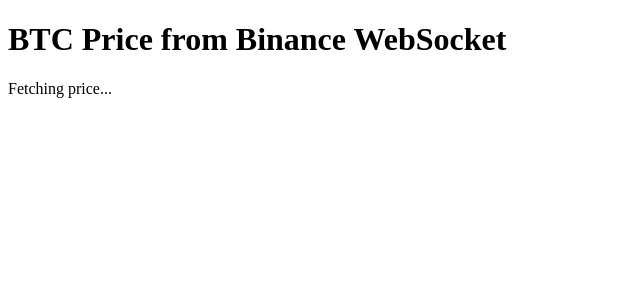
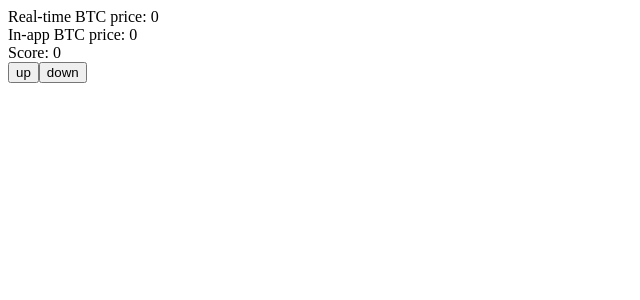
Before and after one commit to peeppirnpuu/epilot-coding-assignment, a Next.js app: page / in a window 1280 px wide. Shown: the top 300 px of the page, without its empty margins (0-640 px from the left). Built offline with nearby package versions, Linux system fonts and the light colour scheme; no server answers.

Commit message:
Implement core logic

```diff
--- /dev/null
+++ b/src/app/api/btc-update/route.ts
@@ -0,0 +1,21 @@
+export async function GET() {
+  // Delay the response by 2 seconds
+  await new Promise((resolve) => setTimeout(resolve, 2000));
+
+  // Fetch the BTC price from the external API
+  const response = await fetch(
+    "https://api.binance.com/api/v3/ticker/price?symbol=BTCUSDT"
+  );
+  const data = await response.json();
+
+  // Extract the USD price of BTC
+  const btcPrice = data.price;
+
+  // Return the response as JSON
+  return new Response(btcPrice, {
+    status: 200,
+    headers: {
+      "Content-Type": "application/json",
+    },
+  });
+}
--- /dev/null
+++ b/src/app/api/btc/route.ts
@@ -0,0 +1,18 @@
+export async function GET() {
+  // Fetch the BTC price from the external API
+  const response = await fetch(
+    "https://api.binance.com/api/v3/ticker/price?symbol=BTCUSDT"
+  );
+  const data = await response.json();
+
+  // Extract the USD price of BTC
+  const btcPrice = data.price;
+
+  // Return the response as JSON
+  return new Response(btcPrice, {
+    status: 200,
+    headers: {
+      "Content-Type": "application/json",
+    },
+  });
+}
--- a/src/app/page.tsx
+++ b/src/app/page.tsx
@@ -1,28 +1,79 @@
 "use client";
 
-import React, { useEffect, useState } from "react";
+import { useEffect, useState, useTransition } from "react";
 
-const BinanceWebSocket = () => {
+import { useCryptoWebSocket } from "../hooks/useCryptoWebSocket";
+
+type Prediction = undefined | "up" | "down";
+
+export default function Home() {
+  const btcRealtimePrice = useCryptoWebSocket();
   const [btcPrice, setBtcPrice] = useState<number>(0);
+  const [score, setScore] = useState<number>(0);
+  const [isPending, startTransition] = useTransition();
 
   useEffect(() => {
-    // Subscribe to stream of trades to get real-time overview of the BTC price in USD
-    const ws = new WebSocket("wss://stream.binance.com:9443/ws/btcusdt@trade");
+    const fetchInitialData = async () => {
+      const btcPrice = await fetch("/api/btc").then((response) =>
+        response.json()
+      );
 
-    ws.onmessage = (event) => {
-      const data = JSON.parse(event.data);
-      setBtcPrice(parseFloat(data.p)); // p is the price in the trade message
+      setBtcPrice(btcPrice);
     };
 
-    return () => ws.close();
+    fetchInitialData();
   }, []);
 
+  const validatePrediction = (
+    prediction: Prediction,
+    btcPrice: number,
+    newBtcPrice: number
+  ) => {
+    switch (true) {
+      case newBtcPrice < btcPrice && prediction === "down":
+      case newBtcPrice > btcPrice && prediction === "up":
+        return 1;
+      case newBtcPrice === btcPrice:
+        return 0;
+      default:
+        return -1;
+    }
+  };
+
+  const handleClick = (prediction: Prediction) => {
+    startTransition(async () => {
+      const newBtcPrice = await fetch("/api/btc-update").then((response) =>
+        response.json()
+      );
+
+      const scorePoints = validatePrediction(prediction, btcPrice, newBtcPrice);
+
+      setBtcPrice(newBtcPrice);
+      setScore((score) => score + scorePoints);
+    });
+  };
+
   return (
-    <div>
-      <h1>BTC Price from Binance WebSocket</h1>
-      {btcPrice ? <p>{btcPrice} USD</p> : <p>Fetching price...</p>}
-    </div>
+    <main>
+      <div>Real-time BTC price: {btcRealtimePrice}</div>
+      <div>In-app BTC price: {btcPrice}</div>
+      <div>Score: {score}</div>
+      <button
+        disabled={isPending}
+        onClick={() => {
+          handleClick("up");
+        }}
+      >
+        up
+      </button>
+      <button
+        disabled={isPending}
+        onClick={() => {
+          handleClick("down");
+        }}
+      >
+        down
+      </button>
+    </main>
   );
-};
-
-export default BinanceWebSocket;
+}
--- /dev/null
+++ b/src/hooks/useCryptoWebSocket.tsx
@@ -0,0 +1,21 @@
+"use client";
+
+import { useEffect, useState } from "react";
+
+export const useCryptoWebSocket = () => {
+  const [btcPrice, setBtcPrice] = useState<number>(0);
+
+  useEffect(() => {
+    // Subscribe to stream of trades to get real-time overview of the BTC price in USD
+    const ws = new WebSocket("wss://stream.binance.com:9443/ws/btcusdt@trade");
+
+    ws.onmessage = (event) => {
+      const data = JSON.parse(event.data);
+      setBtcPrice(parseFloat(data.p)); // p is the price in the trade message
+    };
+
+    return () => ws.close();
+  }, []);
+
+  return btcPrice;
+};
```
